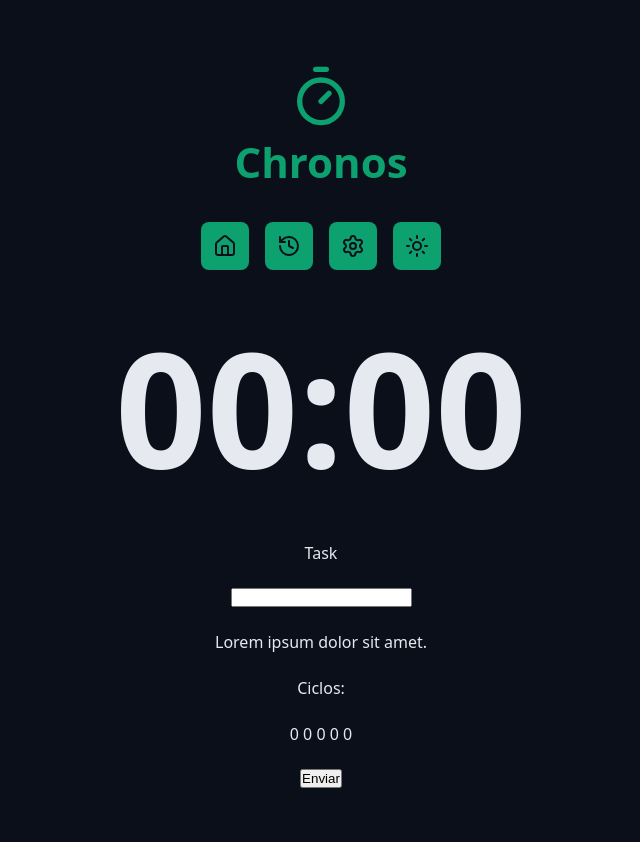
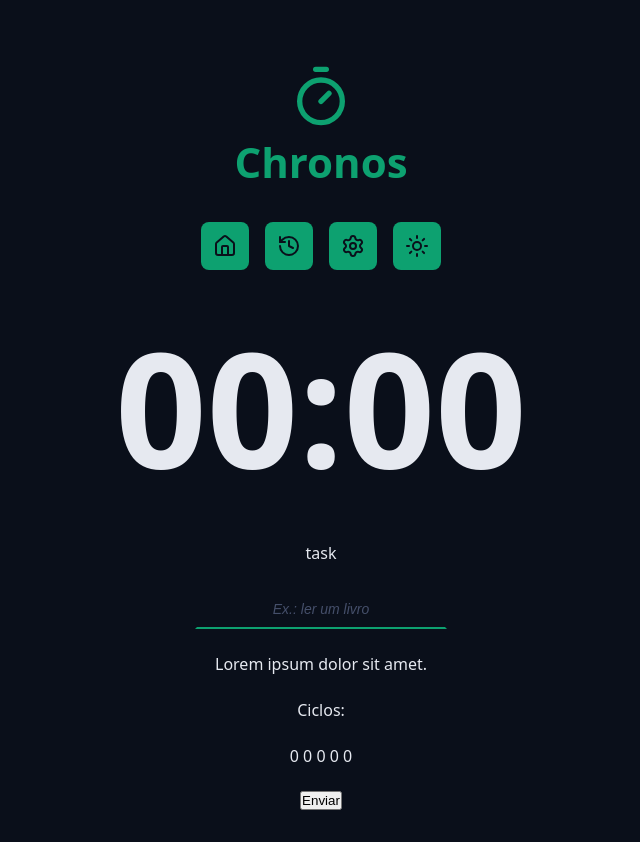
Before and after one commit to matheuscardosoc/chronos-pomodoro, a React (Vite) app: page / in a window 1280 px wide. Shown: the whole page, without its empty margins (319-959 px from the left). Before the commit the page ends 820 px from the top, so only its background shows below. Built offline with nearby package versions, Linux system fonts and the light colour scheme.

Commit message:
Adicionado componente DefaultInput

```diff
--- a/src/App.tsx
+++ b/src/App.tsx
@@ -6,6 +6,7 @@
 import './styles/global.css';
 import { Menu } from './components/Menu';
 import { CountDown } from './components/CountDown';
+import { DefaultInput } from './components/DefaultInput';
 
 export function App() {
   return (
@@ -25,8 +26,12 @@
       <Container>
         <form className='form' action=''>
           <div className='formRow'>
-            <label htmlFor='input'>Task</label>
-            <input id='input' type='text' />
+            <DefaultInput
+              id='meuInput'
+              type='text'
+              labelText='task'
+              placeholder='Ex.: ler um livro'
+            />
           </div>
 
           <div className='formRow'>
--- /dev/null
+++ b/src/components/DefaultInput/index.tsx
@@ -0,0 +1,21 @@
+import styles from './styles.module.css';
+
+type DefaultInputProps = {
+  id: string;
+  labelText?: string;
+  type: 'text' | 'number' | 'search';
+} & React.ComponentProps<'input'>;
+
+export function DefaultInput({
+  id,
+  type,
+  labelText,
+  ...rest
+}: DefaultInputProps) {
+  return (
+    <>
+      {labelText && <label htmlFor={id}>{labelText}</label>}
+      <input className={styles.input} id={id} type={type} {...rest} />
+    </>
+  );
+}
--- /dev/null
+++ b/src/components/DefaultInput/styles.module.css
@@ -0,0 +1,28 @@
+.input {
+  background-color: transparent;
+  text-align: center;
+  font-size: 1.8rem;
+  padding: 0.8rem;
+  color: var(--text-default);
+  outline: none;
+
+  border: 0.2rem solid transparent;
+  border-bottom: 0.2rem solid var(--primary);
+  transition: all 0.2s ease-in-out;
+}
+
+.input:focus {
+  border: 0.2rem solid var(--primary);
+  border-radius: 0.8rem;
+}
+
+.input::placeholder {
+  color: var(--gray-500);
+  font-size: 1.4rem;
+  font-style: italic;
+}
+
+input:disabled {
+  border-bottom: 0.2rem solid var(--disabled);
+  color: var(--text-muted);
+}
```
